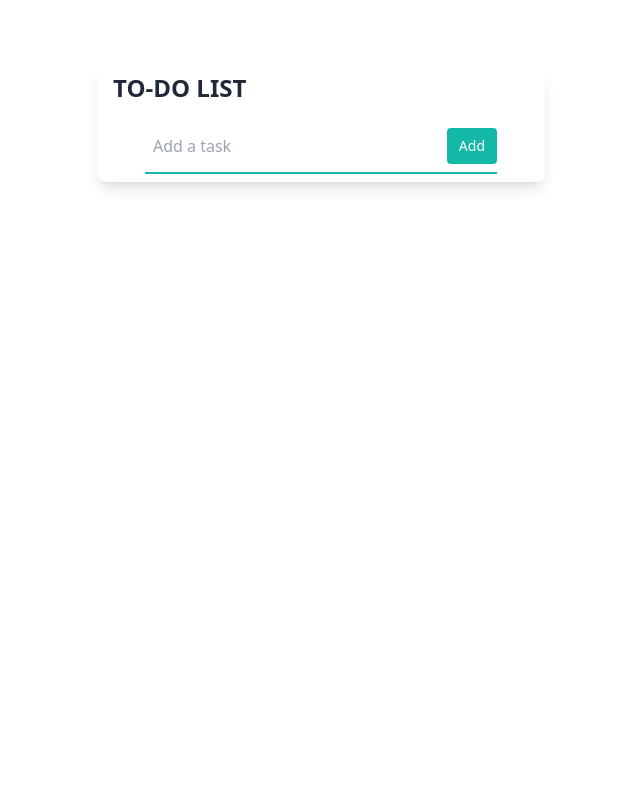
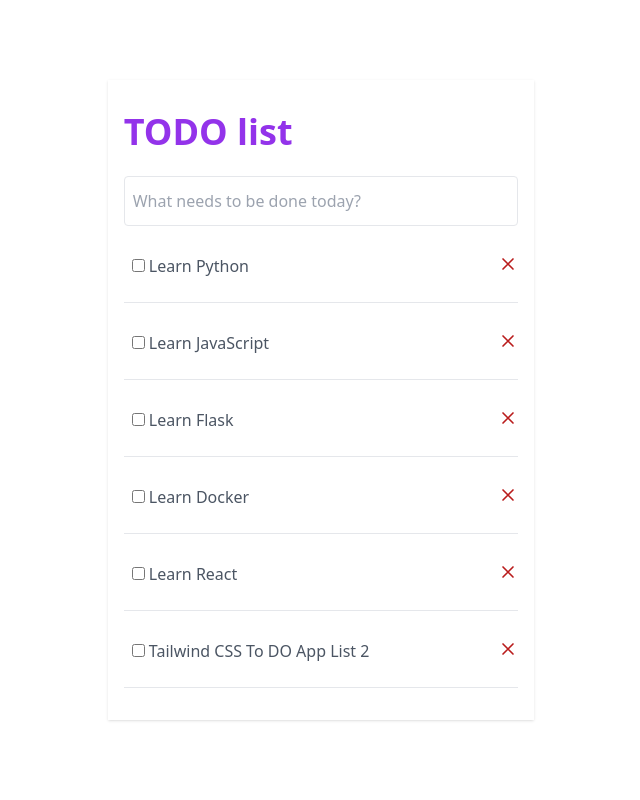
Before and after one commit to andrea-prestini/esercizi, a Flask app: page / in a window 1280 px wide. Shown: the whole page, without its empty margins (319-959 px from the left). Run offline with Flask 3, Linux system fonts and the light colour scheme; data comes from the database, SQL or seed files in the repository; both versions use the stored data as it was after the commit; some libraries are stand-ins or nearby versions.

Commit message:
mod: Flask todo project final release

```diff
--- a/Pollini/flask-todo-list/app.py
+++ b/Pollini/flask-todo-list/app.py
@@ -1,11 +1,36 @@
 from flask import Flask, render_template
 from markupsafe import escape
+import sqlite3 as sq
 
 
 app = Flask(__name__)
 
 
+def get_db():
+    conn = sq.connect('todo.sqlite3')
+    conn.row_factory = sq.Row
+    return conn
+
+
 @app.route('/')
 def index():
-    welcome_message = 'Welcome to BICHER'
-    return render_template('index.html', message=welcome_message)
+    # get data from database
+    conn = get_db()
+    cur = conn.cursor()
+    cur.execute('SELECT * FROM todos')
+    rows = cur.fetchall()
+    conn.close()
+
+    welcome_message = rows
+    return render_template('index.html', todos = rows)
+
+
+@app.route('/hello')
+def hello():
+    return "Ciao mondo infame!"
+
+
+@app.route('/user/<username>')
+def show_user_profile(username):
+    # show the user profile for that user
+    return 'User %s' % escape(username)
--- a/Pollini/flask-todo-list/db.sql
+++ b/Pollini/flask-todo-list/db.sql
@@ -1,16 +1,5 @@
 CREATE TABLE IF NOT EXISTS todos (
   id INTEGER PRIMARY KEY AUTOINCREMENT,
-  content TEXT NOT NULL,
-  done INTEGER DEFAULT 0
+  title TEXT NOT NULL,
+  done BOOLEAN NOT NULL
 );
-
-CREATE TABLE IF NOT EXISTS tags (
-  id INTEGER PRIMARY KEY AUTOINCREMENT,
-  name TEXT NOT NULL
-);
-
-CREATE TABLE IF NOT EXISTS tags_todo (
-  id INTEGER PRIMARY KEY AUTOINCREMENT,
-  todo_id INTEGER NOT NULL,
-  todo_id () INTEGER NOT NULL FOREIGN KEY (tag_id) REFERENCES TAGS (id)
-);
--- a/Pollini/flask-todo-list/templates/index.html
+++ b/Pollini/flask-todo-list/templates/index.html
@@ -1,85 +1,55 @@
-<!doctype html>
+<!DOCTYPE html>
 <html lang="en">
 
   <head>
     <meta charset="UTF-8" />
+    <meta http-equiv="X-UA-Compatible" content="IE=edge" />
     <meta name="viewport" content="width=device-width, initial-scale=1.0" />
-  <title>Document</title>
+    <title>Tailwind CSS To DO APP</title>
     <script src="https://cdn.tailwindcss.com"></script>
-  <script src="//unpkg.com/alpinejs" defer></script>
   </head>
 
   <body>
-  <div class="max-w-md mx-auto bg-white shadow-lg rounded-lg overflow-hidden mt-16">
-    <div class="px-4 py-2">
-      <h1 class="text-gray-800 font-bold text-2xl uppercase">To-Do List</h1>
+    <div class="flex items-center justify-center h-screen">
+        <div class="w-full px-4 py-8 mx-auto shadow lg:w-1/3">
+          <div class="flex items-center mb-6">
+            <h1 class="mr-6 text-4xl font-bold text-purple-600">TODO list</h1>
           </div>
-    <!-- add todo-->
-    <form class="w-full max-w-sm mx-auto px-4 py-2" x-data>
-      <div class="flex items-center border-b-2 border-teal-500 py-2">
-        <input x-model="$store.new_todo.content"
-          class="appearance-none bg-transparent border-none w-full text-gray-700 mr-3 py-1 px-2 leading-tight focus:outline-none"
-          type="text" placeholder="Add a task" />
-        <button
-          class="flex-shrink-0 bg-teal-500 hover:bg-teal-700 border-teal-500 hover:border-teal-700 text-sm border-4 text-white py-1 px-2 rounded"
-          type="button" @click="AddTodo($store.new_todo.content)">
-          Add
+          <div class="relative">
+            <input type="text" placeholder="What needs to be done today?"
+              class="w-full px-2 py-3 border rounded outline-none border-grey-600" />
+          </div>
+          <ul class="list-reset">
+            {% for todo in todos %}
+            <li class="relative flex items-center justify-between px-2 py-6 border-b">
+              <div>
+                <input type="checkbox" class="" />
+                <p class="inline-block mt-1 text-gray-600">{{ todo["title"] }}</p>
+              </div>
+              <button type="button" class="absolute right-0 flex items-center">
+                <svg xmlns="http://www.w3.org/2000/svg" class="w-5 h-5 text-red-700" fill="none" viewBox="0 0 24 24"
+                  stroke="currentColor" stroke-width="2">
+                  <path stroke-linecap="round" stroke-linejoin="round" d="M6 18L18 6M6 6l12 12" />
+                </svg>
               </button>
+            </li>
+            {% endfor %}
+            <li class="relative flex items-center justify-between px-2 py-6 border-b">
+              <div>
+                <input type="checkbox" class="" />
+                <p class="inline-block mt-1 text-gray-600">Tailwind CSS To DO App List 2</p>
               </div>
-    </form>
-    <!-- /add todo-->
-    <ul class="divide-y divide-gray-200 px-4">
-      <template x-data x-for="todo in $store.data.todos">
-        <li class="py-4">
-          <div class="flex items-center">
-            <input id="todo1" name="todo1" type="checkbox"
-              class="h-4 w-4 text-teal-600 focus:ring-teal-500 border-gray-300 rounded" />
-            <label for="todo1" class="ml-3 block text-gray-900">
-              <span class="text-lg font-medium" x-text="todo.content"></span>
-              <!-- <span class="text-sm font-light text-gray-500">Due on 4/1/23</span> -->
-            </label>
-            <template x-if="todo.done == 1">
-              <span>done</span>
-            </template>
-          </div>
+              <button type="button" class="absolute right-0 flex items-center">
+                <svg xmlns="http://www.w3.org/2000/svg" class="w-5 h-5 text-red-700" fill="none" viewBox="0 0 24 24"
+                  stroke="currentColor" stroke-width="2">
+                  <path stroke-linecap="round" stroke-linejoin="round" d="M6 18L18 6M6 6l12 12" />
+                </svg>
+              </button>
             </li>
-      </template>
           </ul>
         </div>
-  <script>
-    async function getTodos() {
-      const response = await fetch("/api/todos");
-      const data = await response.json();
-      return data;
-    }
+    </div>
 
-    async function AddTodo(content) {
-      const response = await fetch("/api/todos", {
-        method: "POST",
-        headers: {
-          "Content-Type": "application/json",
-        },
-        body: JSON.stringify({content: content}),
-      });
-      const data = await response.json();
-
-      Alpine.store("new_todo", {content: ""});
-
-      await getTodos().then((data) => {
-        Alpine.store("data", data);
-      });
-
-      return data;
-    }
-
-    document.addEventListener("alpine:init", () => {
-      Alpine.store("data", []);
-      Alpine.store("new_todo", {content: ""});
-      getTodos().then((data) => {
-        Alpine.store("data", data);
-      });
-    });
-  </script>
   </body>
 
 </html>
```
Also changed, not shown: Pollini/flask-todo-list/create_db.py (added, +9 -0 lines), Pollini/flask-todo-list/db.py (deleted, +0 -17 lines), Pollini/flask-todo-list/todo.sqlite3 (added). Lines whose indentation alone changed are shown as unchanged.
